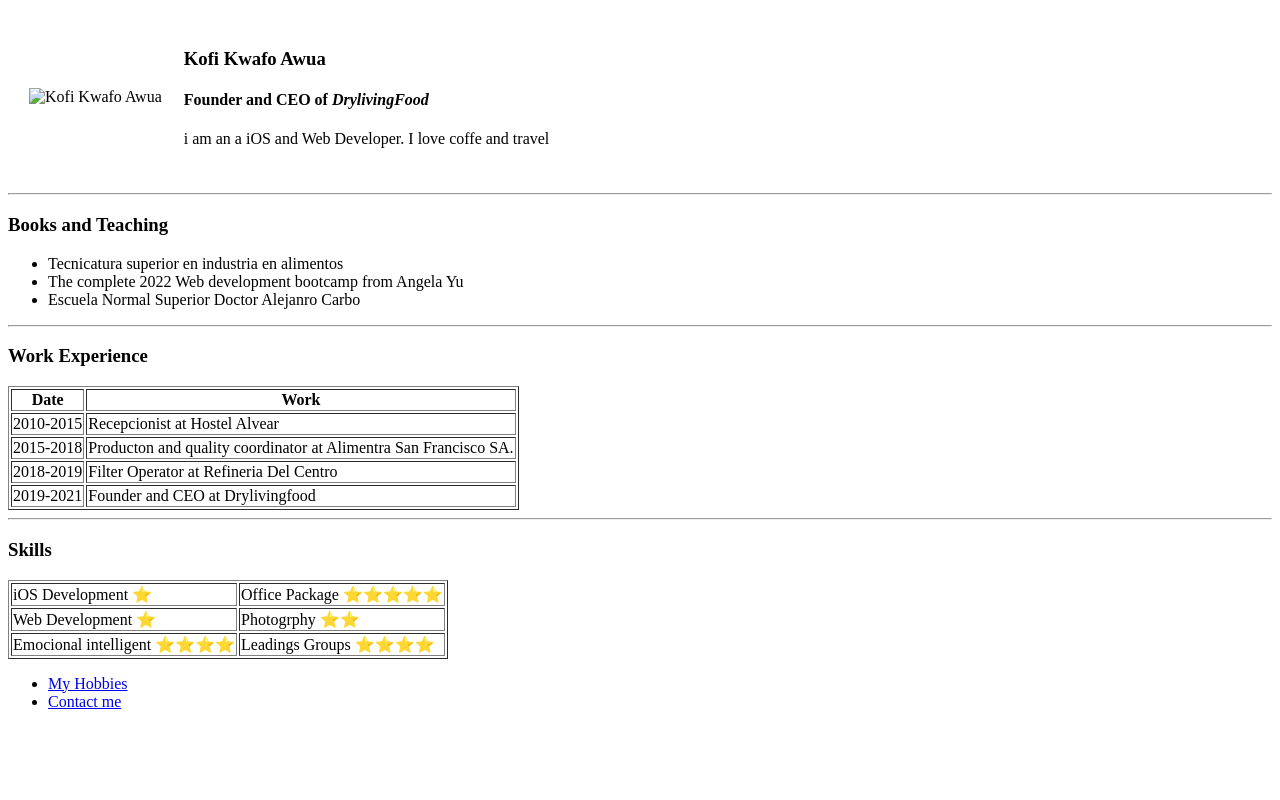
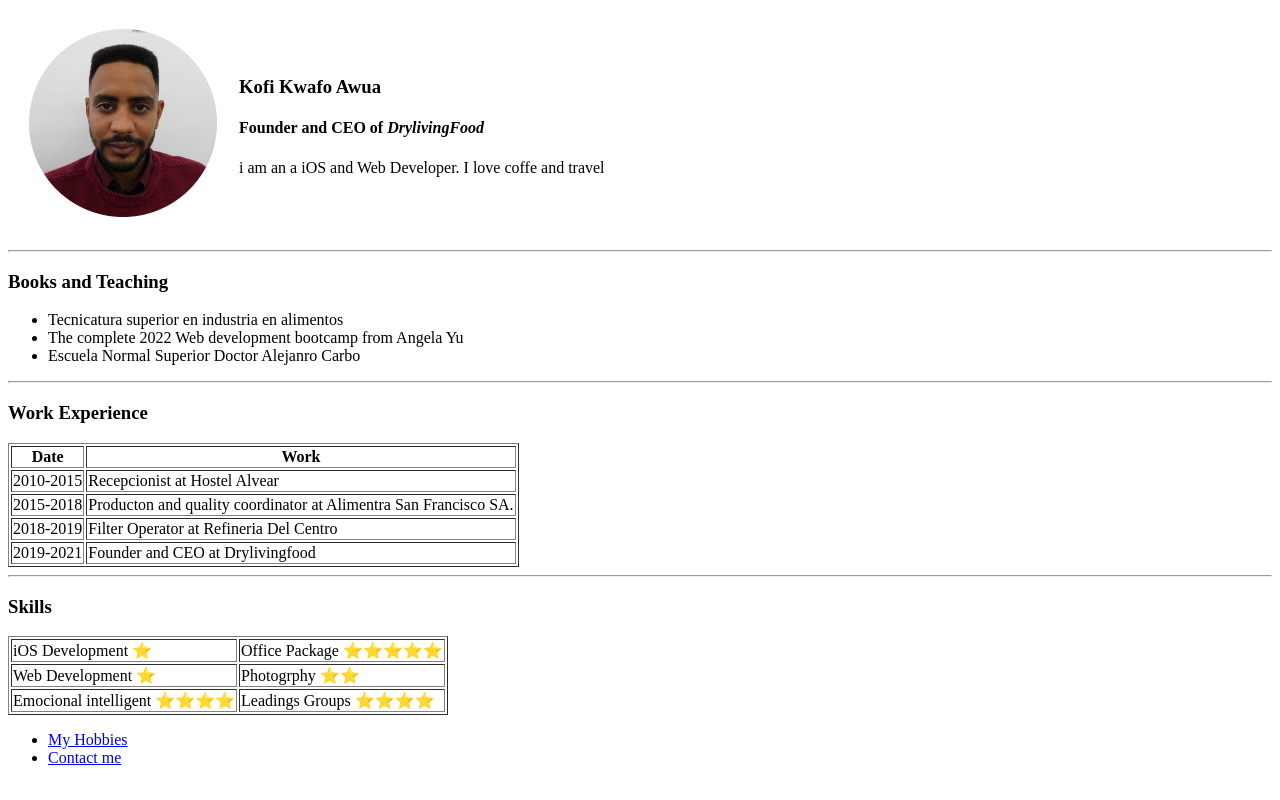
Before and after one commit to Kkwafo/cv, a plain HTML site: page index.html in a window 1280 px wide. Drawn offline with Linux system fonts and the light colour scheme.

Commit message:
Update index.html
I change the path from the 1st IMG

```diff
--- a/index.html
+++ b/index.html
@@ -7,7 +7,7 @@
   <title>My Personal Web Site</title>
   <table cellspacing=20>
     <tr>
-      <td><img src="HTML Personal Site\Pictures\cvphoto.png" alt="Kofi Kwafo Awua"></td>
+      <td><img src="Pictures/250px CV foto-modified.png" alt="Kofi Kwafo Awua"></td>
       <td>
         <h3>Kofi Kwafo Awua</h3>
         <h4>Founder and CEO of <em>DrylivingFood</em></h4>
```
